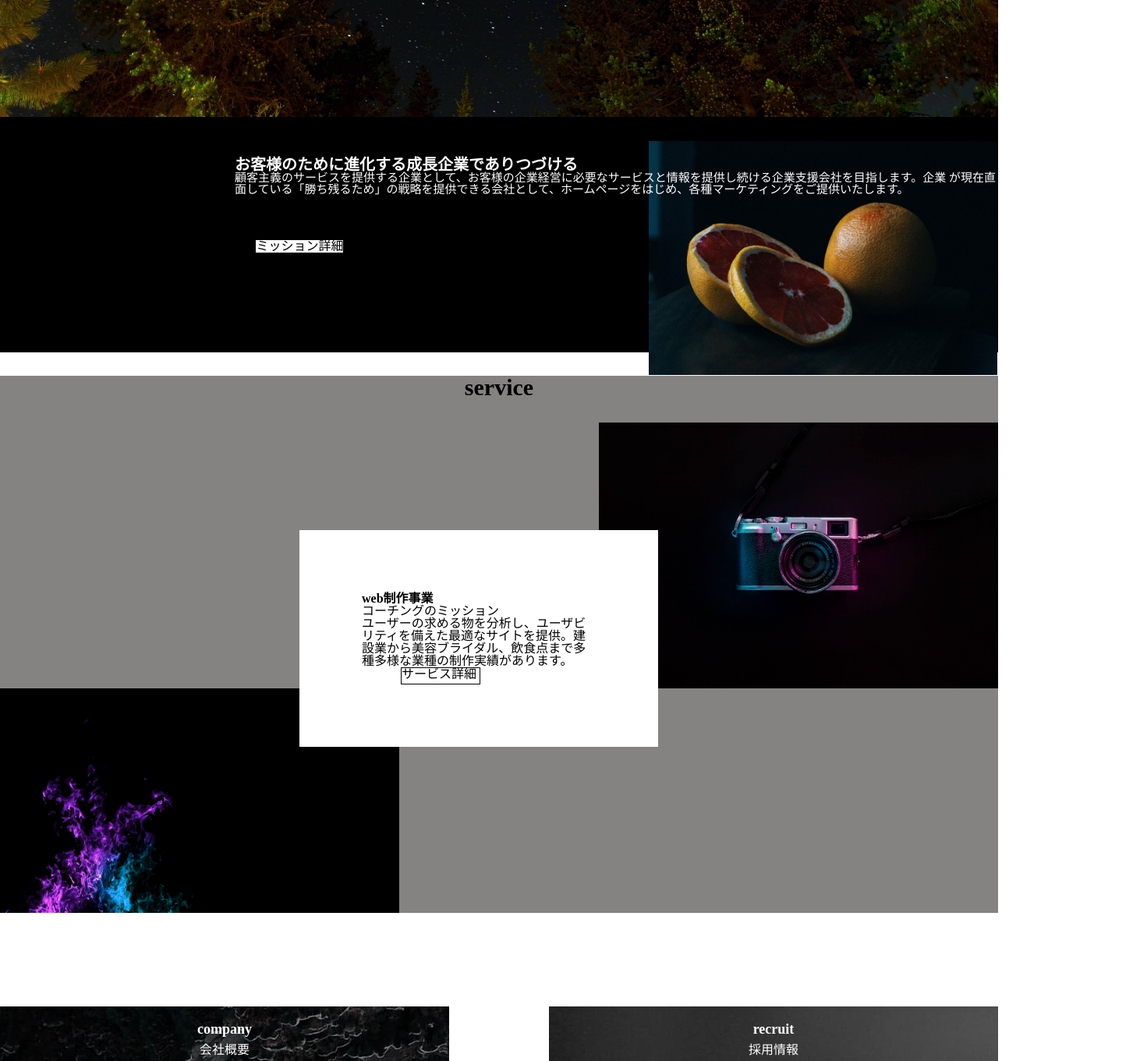
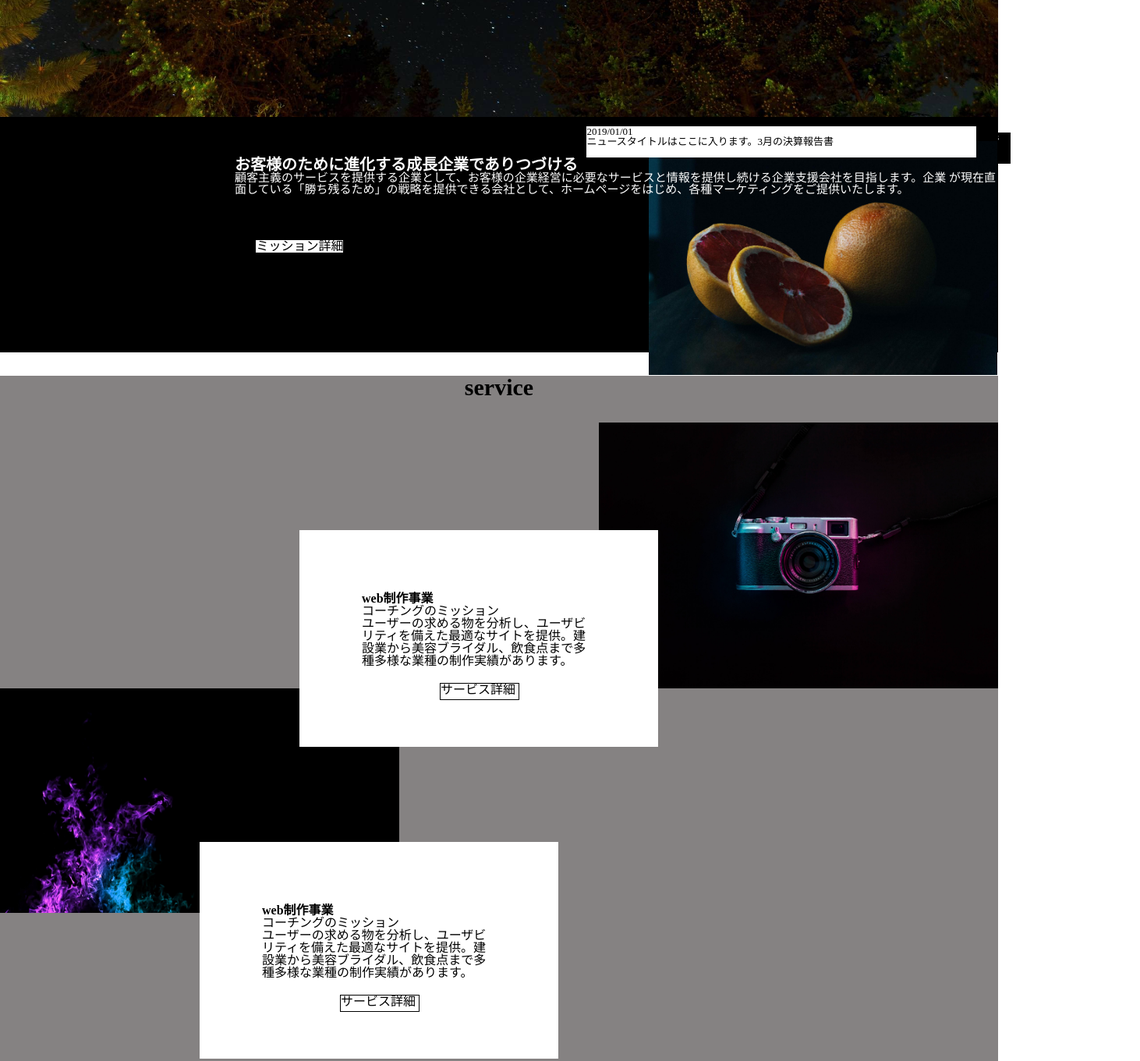
Before and after one commit to chonchon0516/20210215_toyoda, a plain HTML site: page index.html in a window 1280 px wide. Shown: the part 520-1881 px from the top of the page at 78% size, 1462 px wide, since content can reach past the window. Drawn offline with Linux system fonts and the light colour scheme.

Commit message:
first-commit

```diff
--- a/css/style.css
+++ b/css/style.css
@@ -1,15 +1,16 @@
 @charset "UTF-8";
 hr {
-  display:block;
-  height:1px;
-  border:0;
-  border-top:1px solid #cccccc;
-  margin:1em 0;
-  padding:0;
+  display: block;
+  height: 1px;
+  border: 0;
+  border-top: 1px solid #cccccc;
+  margin: 1em 0;
+  padding: 0;
 }
 
-input, select {
-  vertical-align:middle;
+input,
+select {
+  vertical-align: middle;
 }
 
 /* header */
@@ -32,7 +33,7 @@ input, select {
   line-height: 70px;
 }
 
-.header-nav ul{
+.header-nav ul {
   display: flex;
 }
 
@@ -65,33 +66,59 @@ input, select {
   color: #ccc;
   line-height: 1;
 }
+.infonews {
+  position: absolute;
+  top: 80%;
+  left: 58%;
+  font-size: 13px;
+  width: 700px;
+  height: 40px;
+  padding: 10px;
+}
+.info1 {
+  position: relative;
+  z-index: 5;
+  top: 80%;
+  width: 500px;
+  height: 40px;
+  background: white;
+  color: #000;
+}
+.news {
+  position: relative;
+  left: 72%;
+  background: #000;
+  color: #fff;
+  font-size: 12px;
+  width: 40px;
+  height: 40px;
+}
 
-.eye_box{
+/*eye_box*/
+.eye_box {
   position: relative;
   height: 300px;
   width: fit-content;
   border: 1px solid #000;
   background: black;
 }
-.eye_box h3{
-  color:white;
+.eye_box h3 {
+  color: white;
   padding-left: 150px;
   padding-top: 50px;
   margin-left: 150px;
   font-size: 20px;
-
 }
-.eye_box p{
-  color:white;
+.eye_box p {
+  color: white;
   position: relative;
   z-index: 3;
   padding-left: 150px;
   margin-left: 150px;
   padding-bottom: 200px;
   font-size: 15px;
-
 }
-.eye_box img{
+.eye_box img {
   position: absolute;
   z-index: 2;
   width: 35%;
@@ -100,26 +127,24 @@ input, select {
   top: 30px;
 }
 
-
-
 .alignleft {
   width: 100px;
   height: 100px;
 }
 
-.eye_box1{
+.eye_box1 {
   position: absolute;
   top: 55%;
   left: 30%;
   transform: translate(-50%, -50%); /* 基準位置を左上から真ん中にする */
   background: #fff;
-  color:#000;
-
+  color: #000;
 }
 
 /* about */
 #about {
   width: fit-content;
+  height: 1000px;
   /* height: 1000px; */
   margin: 0 auto 10px;
   background: rgb(133, 130, 130);
@@ -187,13 +212,15 @@ input, select {
   display: block;
   width: 40%;
 }
-.camera{
+.camera {
   position: relative;
+  z-index: 2;
   top: 20%;
   margin-left: auto;
 }
-.text-wrap{
+.text-wrap-first {
   position: absolute;
+  z-index: 3;
   top: 150%;
   right: 60%;
   left: 30%;
@@ -201,11 +228,28 @@ input, select {
   padding: 80px;
   background: #fff;
 }
-.lecturebox{
+.camera2 {
+  position: relative;
+  z-index: 2;
+  top: 20%;
+  margin-right: auto;
+}
+.text-wrap-second {
+  position: absolute;
+  z-index: 3;
+  top: 200%;
+  right: 80%;
+  left: 20%;
+  width: 300px;
+  padding: 80px;
+  background: #fff;
+}
+.lecturebox {
   position: relative;
   width: 100px;
   height: 20px;
-  left: 50px;
+  top: 20px;
+  left: 100px;
   border: 1px solid black;
 }
 /* business */
@@ -233,37 +277,37 @@ input, select {
 .business-cat {
   width: 45%;
   height: 350px;
-  background:url(../img/company.jpeg) no-repeat;
+  background: url(../img/company.jpeg) no-repeat;
   padding: 20px 35px 30px;
   box-sizing: border-box;
   margin-bottom: 50px;
 }
-.business-cat２{
+.business-cat２ {
   width: 45%;
   height: 350px;
-  background:url(../img/recruit.jpg) no-repeat;
+  background: url(../img/recruit.jpg) no-repeat;
   padding: 20px 35px 30px;
   box-sizing: border-box;
   margin-bottom: 50px;
 }
-.business-cat h3{
+.business-cat h3 {
   font-size: 18px;
   font-weight: bold;
   margin-bottom: 10px;
   color: #fff;
 }
 
-.business-cat  p{
+.business-cat p {
   color: #fff;
 }
-.business-cat２ h3{
+.business-cat２ h3 {
   font-size: 18px;
   font-weight: bold;
   margin-bottom: 10px;
   color: #fff;
 }
 
-.business-cat２ p{
+.business-cat２ p {
   color: #fff;
 }
 .business-cat img {
@@ -277,7 +321,7 @@ input, select {
   padding: 40px 0 70px 0;
 }
 
-#company .company-question{
+#company .company-question {
   display: flex;
   width: 600px;
   height: 100px;
@@ -289,13 +333,16 @@ input, select {
   font-weight: bold;
   font-size: 17px;
   text-align: left;
-
+  padding: 35px 0 0 0;
 }
-#company p{
+#company p {
+  position: relative;
+  left: 80%;
   color: #ccc;
   font-size: 14px;
   text-align: center;
-
+  left: 50px;
+  padding: 35px 0 0 0;
 }
 
 /* contact */
@@ -308,9 +355,9 @@ input, select {
   position: relative;
 }
 
-#contact .contact-wen{
+#contact .contact-wen {
   position: absolute;
-  top: 50%;
+  top: 40%;
   left: 50%;
   transform: translate(-50%, -50%);
   font-size: 30px;
@@ -318,7 +365,7 @@ input, select {
   color: #ccc;
   line-height: 1;
 }
-.inquiry{
+.inquiry {
   position: relative;
   top: 60%;
   left: 50%;
@@ -327,30 +374,36 @@ input, select {
   color: #ccc;
   line-height: 1;
 }
-.inquiry p{
+.inquiry p {
   text-align: center;
   font-style: italic;
   font-weight: bold;
+  padding-bottom: 20px;
   line-height: 1;
-  padding: 0  50px 0 20px;
-
 }
-.inquiry h2{
+.inquiry h2 {
   text-align: center;
   font-weight: bold;
   font-size: 40px;
-  padding: 0  70px 0 0 ;
-
+  padding-bottom: 20px;
 }
-.inform1{
+.inform1 {
   text-align: center;
   font-size: 12px;
   font-weight: bold;
+  padding-bottom: 20px;
 }
-
-
-
-
+.infoｂox {
+  position: relative;
+  top: 90%;
+  left: 45%;
+  border: 1px solid #ccc;
+  text-align: center;
+  font-size: 15px;
+  width: 150px;
+  height: 10px;
+  padding-bottom: 20px;
+}
 
 /* footer */
 .footer {
@@ -374,7 +427,7 @@ input, select {
   line-height: 70px;
 }
 
-.footer-nav ul{
+.footer-nav ul {
   display: flex;
 }
 
@@ -386,6 +439,6 @@ input, select {
 .footer-nav a {
   color: #f2f2f2;
 }
-.footer small{
+.footer small {
   color: #ccc;
 }
--- a/index.html
+++ b/index.html
@@ -28,6 +28,13 @@
   <main>
     <div id="eyecatch">
       <p>機械ではできない仕事を</p>
+    </div>
+    <div class="infonews">
+      <div class="info1">
+      <p>2019/01/01</p>
+      <p>ニュースタイトルはここに入ります。3月の決算報告書</p>
+      </div>
+      <div class="news">news</div>
     </div>
 
 
@@ -73,7 +80,7 @@
     <div id="about">
       <h2 class="section-title">service</h2>
       <div class="about-wrap">
-        <div class="text-wrap">
+        <div class="text-wrap-first">
           <h3>web制作事業</h3>
           <p> コーチングのミッション</p>
           <p>ユーザーの求める物を分析し、ユーザビリティを備えた最適なサイトを提供。建設業から美容ブライダル、飲食点まで多種多様な業種の制作実績があります。
@@ -83,14 +90,14 @@
         <img src="img/service2.jpg" alt="" class="camera">
       </div>
       <div class="about-wrap">
-        <div class="text-wrap">
+        <div class="text-wrap-second">
           <h3>web制作事業</h3>
           <p>コーチングのミッション</p>
           <p>ユーザーの求める物を分析し、ユーザビリティを備えた最適なサイトを提供。建設業から美容ブライダル、飲食点まで多種多様な業種の制作実績があります。
           </p>
           <div class="lecturebox">サービス詳細</div>
         </div>
-        <img src="img/service1.jpg" alt="">
+        <img src="img/service1.jpg" alt="" class="camera2">
       </div>
     </div>
 
```
